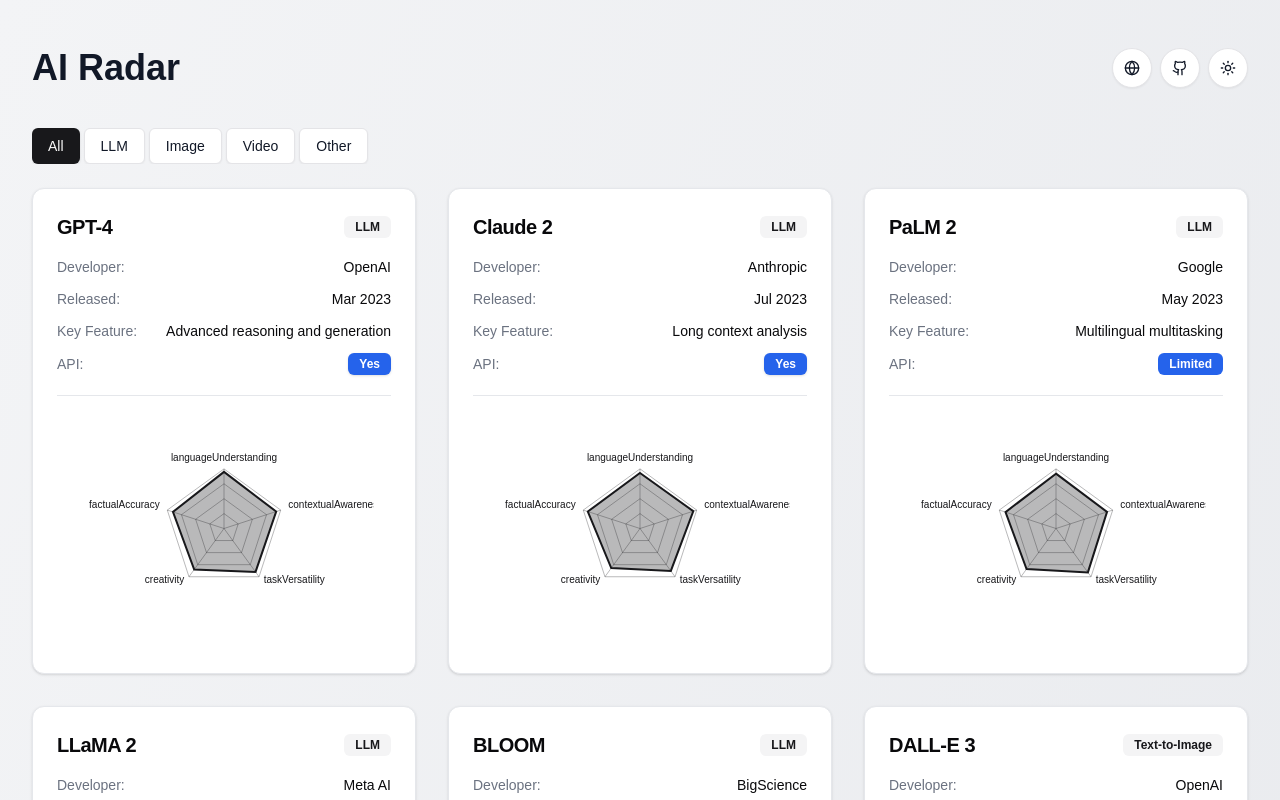
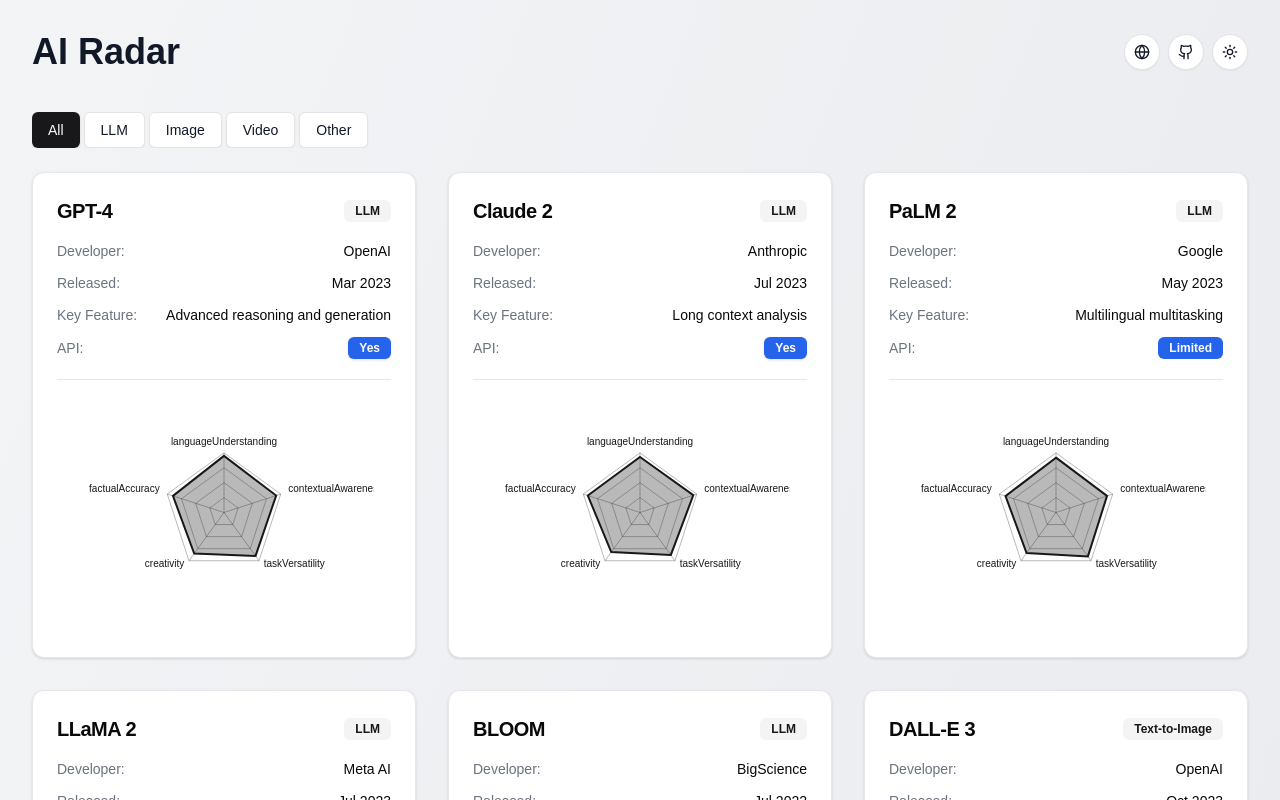
Before and after one commit to msdos41/ai-radar, a Next.js app: page / in a window 1280 px wide. Shown: the top 800 px of the page. Built offline with nearby package versions, Linux system fonts and the light colour scheme.

Commit message:
style(page): update page style

```diff
--- a/src/app/page.tsx
+++ b/src/app/page.tsx
@@ -104,7 +104,7 @@ import AIToolsComparison from '@/components/ai-tools/tool-cards';
 
 export default function Home() {
   return (
-    <main className="min-h-screen bg-gradient-to-br from-gray-100 to-gray-200 px-4 py-12 text-gray-900 dark:from-gray-900 dark:to-gray-800 dark:text-white sm:px-6 lg:px-8">
+    <main className="min-h-screen bg-gradient-to-br from-gray-100 to-gray-200 px-4 py-8 text-gray-900 dark:from-gray-900 dark:to-gray-800 dark:text-white sm:px-6 lg:px-8">
       <AIToolsComparison />
     </main>
   );
--- a/src/components/ui/github-button.tsx
+++ b/src/components/ui/github-button.tsx
@@ -6,7 +6,7 @@ import { Github } from 'lucide-react';
 export function GitHubButton() {
   return (
     <Button
-      className="h-10 w-10 rounded-full"
+      className="h-9 w-9 rounded-full"
       variant="outline"
       size="icon"
       onClick={() =>
--- a/src/components/ui/language-toggle.tsx
+++ b/src/components/ui/language-toggle.tsx
@@ -9,7 +9,7 @@ export function LanguageToggle() {
 
   return (
     <Button
-      className="h-10 w-10 rounded-full"
+      className="h-9 w-9 rounded-full"
       variant="outline"
       size="icon"
       onClick={toggleLanguage}
--- a/src/components/ui/theme-toggle.tsx
+++ b/src/components/ui/theme-toggle.tsx
@@ -10,7 +10,7 @@ export function ThemeToggle() {
 
   return (
     <Button
-      className="h-10 w-10 rounded-full"
+      className="h-9 w-9 rounded-full"
       variant="outline"
       size="icon"
       onClick={() => setTheme(theme === 'dark' ? 'light' : 'dark')}
```
